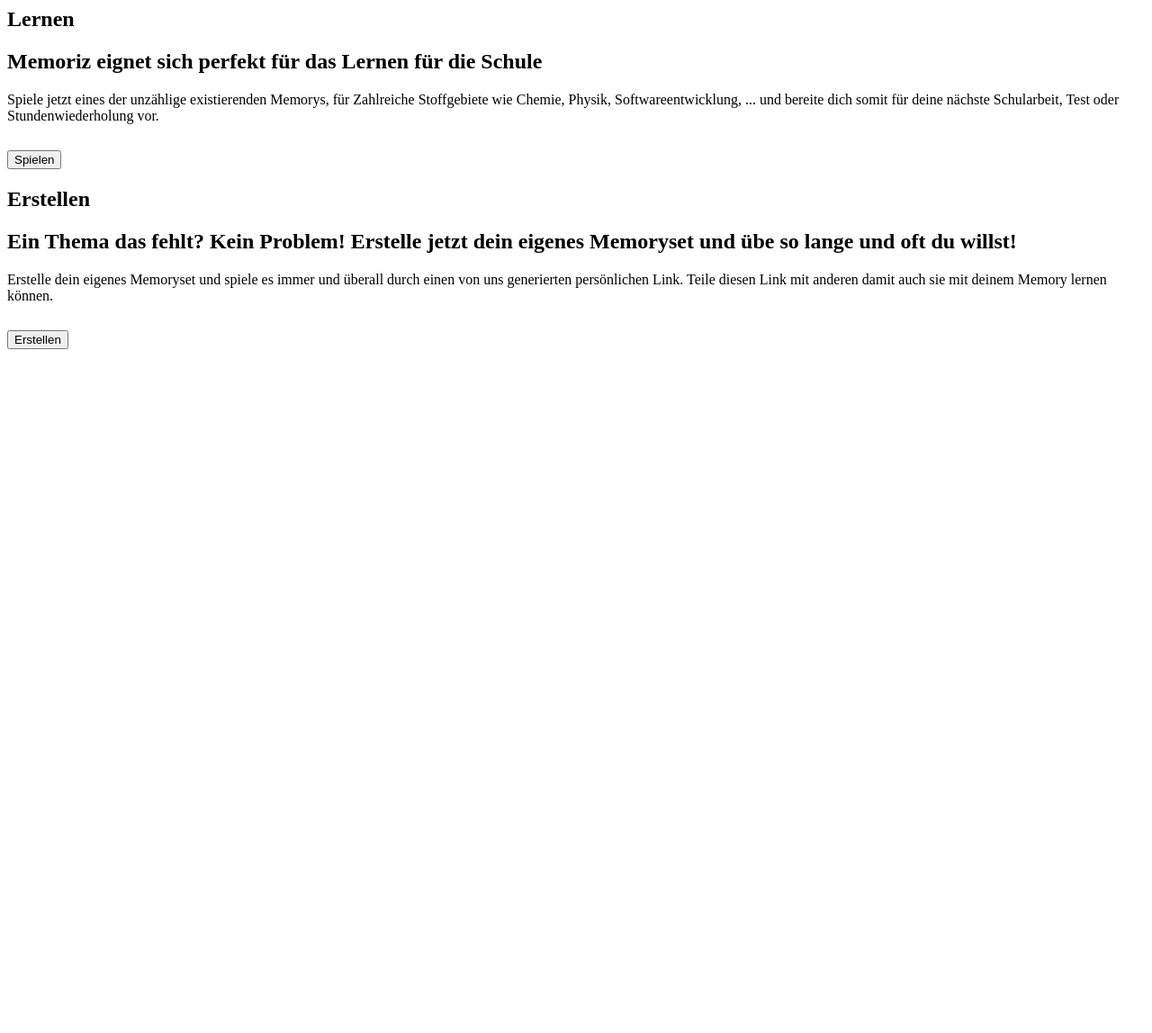
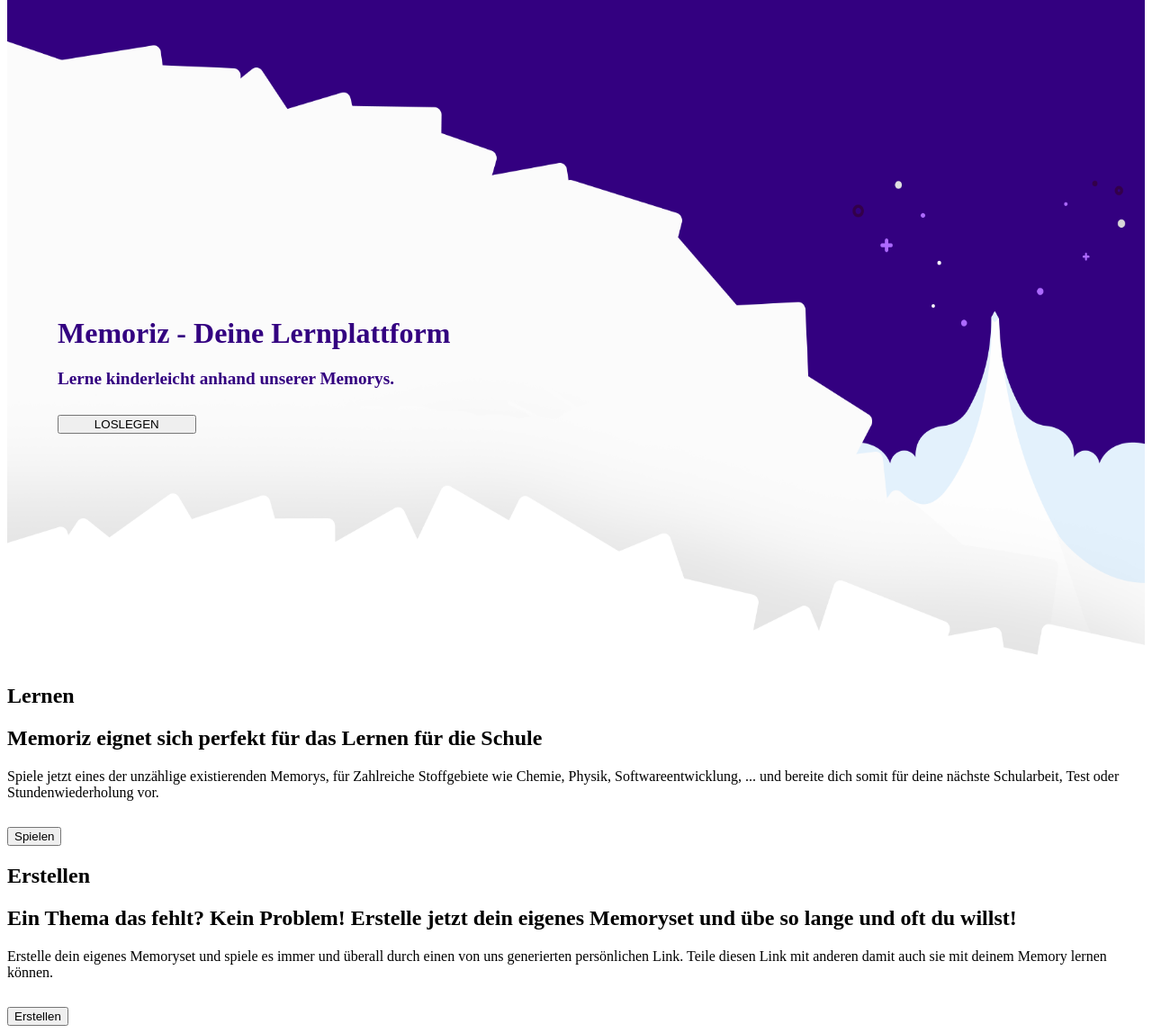
Before and after one commit to KamilKrr/Memoriz, a PHP site: page /app/views/homepage/index.php in a window 1280 px wide. Shown: the whole page at 90% size. Before the commit the page ends 388 px from the top, so only its background shows below. Run offline with PHP 8.4, Linux system fonts and the light colour scheme.

Commit message:
Landingpage

```diff
--- a/app/views/homepage/index.php
+++ b/app/views/homepage/index.php
@@ -1,7 +1,25 @@
 <script type="text/javascript" src="/public/js/landingpage.js"></script>
 <link rel="stylesheet" href="/public/css/landingpage.css">
 
+<div>
+    <a class="bg-image-container" href="http://www.freepik.com">
+    <img src="/public/images/landingpage/landingpage.png" onload="getViewport()" id="bg-image" alt="Hintergrundbild Rakete">
+    <div id="trim-container">
+        <img src="/public/images/landingpage/landingpage-rocket.png" onload="getViewport()" id="rocket" alt="Hintergrundbild Rakete">
+    </div>
+
+    </a>
+    <div class="heading" id="heading">
+        <div>
+            <h1 class="title has-text-primary" id="title">Memoriz - Deine Lernplattform</h1>
+            <h2 class="subtitle has-text-primary" id="subtitle">Lerne kinderleicht anhand unserer Memorys.</h2>
+        </div>
+        <button class="button is-primary is-outlined" id="loslegen">LOSLEGEN</button>
+
+    </div>
+</div>
 <section class="section">
+
     <div class="container hero learning">
         <div class="hero-body">
             <h1 class="title is-1-desktop is-spaced">Lernen</h1>
--- a/public/css/landingpage.css
+++ b/public/css/landingpage.css
@@ -1,7 +1,119 @@
-.learning > div > div > a > button{
+.learning > div > div > a > button {
   margin-top: 1em;
 }
 
-.creating > div > div > a > button{
+.creating > div > div > a > button {
   margin-top: 1em;
 }
+
+.bg-image-container > img {
+  margin-top: -52px;
+  width: 100%;
+  height: 100%;
+}
+
+#trim-container{
+  position: absolute;
+  top: 0;
+}
+
+.navbar-inv {
+  background-color: rgba(0, 0, 0, 0) !important;
+}
+
+.burger-inv {
+  color: #ffffff !important;
+}
+
+.navbar-item-inv {
+  color: #ffffff !important;
+
+}
+
+.navbar-item-inv:hover {
+  background-color: rgba(0, 0, 0, 0) !important;
+  color: #9872eb !important;
+}
+
+.is-active-inv {
+  color: #cccccc !important;
+}
+
+.is-active-inv:hover {
+  color: #9872eb !important;
+}
+
+.logo-inv {
+  filter: brightness(0) invert(100);
+}
+
+.heading {
+  position: absolute;
+  height: 100%;
+  width: 100%;
+  left: 0;
+  top: 0;
+  display: flex;
+  flex-direction: column;
+  justify-content: center;
+  color: #330080;
+  z-index: 5;
+}
+
+.heading > div {
+  margin: 1vw 5vw 1vw 5vw;
+}
+
+.heading > button {
+  width: 12vw;
+  margin-left: 5vw;
+}
+
+#title {
+  font-size: 2.5vw;
+}
+
+#subtitle {
+  font-size: 1.5vw;
+}
+
+a.navbar-item.is-active {
+  background-color: rgba(0, 0, 0, 0);
+}
+
+@media only screen and (max-width: 767px) {
+  .navbar-menu {
+    background-color: #481497 !important;
+  }
+
+  .heading > div{
+    margin: 1vw 5vw 1vw 5vw;
+  }
+
+  #loslegen{
+    width: 30vw;
+    margin-left: 5vw;
+    margin-top: 10vw;
+  }
+
+  .heading{
+    margin: 0;
+    margin-top: -20vh;
+  }
+
+  #title{
+    font-size: 3em;
+    color: #ffffff !important;
+  }
+
+  #subtitle{
+    font-size: 1.5em;
+    color: #ffffff !important;
+  }
+}
+
+@media only screen and (max-width: 1023px){
+  .navbar-menu {
+    background-color: #481497 !important;
+  }
+}
--- a/public/js/landingpage.js
+++ b/public/js/landingpage.js
@@ -0,0 +1,107 @@
+var navbar = document.getElementsByClassName("navbar")[0];
+var burger = document.getElementsByClassName("burger")[0];
+var logo = document.getElementsByClassName("navbar-brand")[0];
+var items = document.getElementsByClassName("navbar-item");
+var isActive = document.getElementsByClassName("is-active")[0];
+var isInv = true;
+var bgIsInv = true;
+var breakpoint = 100;
+var isMobile = false;
+var currentVP;
+
+
+function getViewport(){
+    let intViewportHeight = window.innerHeight;
+    let intViewportWidth = window.innerWidth;
+    if(intViewportWidth <= 1024){
+        breakpoint = 50;
+    }
+
+    if(intViewportWidth < 768 && currentVP!==intViewportWidth){
+        document.getElementById("bg-image").src="/public/images/landingpage/landingpage-mobile.png"
+        document.getElementById("rocket").src="/public/images/landingpage/landingpage-mobile-rocket.png"
+        isMobile = true;
+        breakpoint = 650;
+        document.getElementById("title").innerHTML = "Deine Lernplattform"
+        document.getElementById("loslegen").classList.toggle("is-primary");
+        document.getElementById("loslegen").classList.toggle("is-white");
+
+        currentVP = intViewportWidth;
+    }
+}
+
+
+function colorChange(){
+    burger.classList.toggle("burger-inv");
+    logo.classList.toggle("logo-inv");
+    isActive.classList.toggle("is-active-inv");
+    navbar.classList.toggle("navbar-inv")
+    let x;
+    for(x of items){
+        x.classList.toggle("navbar-item-inv");
+    }
+
+}
+
+
+
+
+window.addEventListener('scroll', function(e){
+    let position = window.scrollY;
+
+    rocket(parseInt(position));
+
+    if(isInv && position > breakpoint){
+        isInv = false;
+        colorChange();
+
+    }
+    if(!isInv && position < breakpoint){
+        isInv = true;
+        colorChange();
+
+    }
+
+});
+
+
+window.addEventListener('resize', function(e){
+    getViewport();
+    resizeHeading();
+});
+
+function resizeHeading(){
+    if(!isMobile){
+        document.getElementById("heading").setAttribute("style", `height: ${document.getElementById("bg-image").clientHeight}px`);
+    }
+
+}
+
+var currentPos = 0;
+
+var rocket = (x) => {
+    let top = 0;
+    if(x > currentPos){
+        var rocketID = document.getElementById("rocket");
+        var container = document.getElementById("trim-container");
+        let pos = parseInt(window.getComputedStyle(container).getPropertyValue("top"));
+        container.setAttribute("style", `top: ${-x/2}px`);
+        console.log(pos);
+        currentPos = x;
+        top = pos;
+    }
+    else if(x < currentPos){
+        var rocketID = document.getElementById("rocket");
+        var container = document.getElementById("trim-container");
+        let pos = parseInt(window.getComputedStyle(container).getPropertyValue("top"));
+        container.setAttribute("style", `top: ${top + top-x/2}px`);
+        console.log(pos);
+        currentPos = x;
+    }
+
+}
+
+document.addEventListener("DOMContentLoaded", function(event){
+    colorChange();
+    resizeHeading();
+});
```
Also changed, not shown: public/lernen/css/main.css (+8 -4 lines), public/images/landingpage/landingpage-mobile-rocket.png (added), public/images/landingpage/landingpage-mobile.png (added), public/images/landingpage/landingpage-rocket.png (added), public/images/landingpage/landingpage.png (added).
